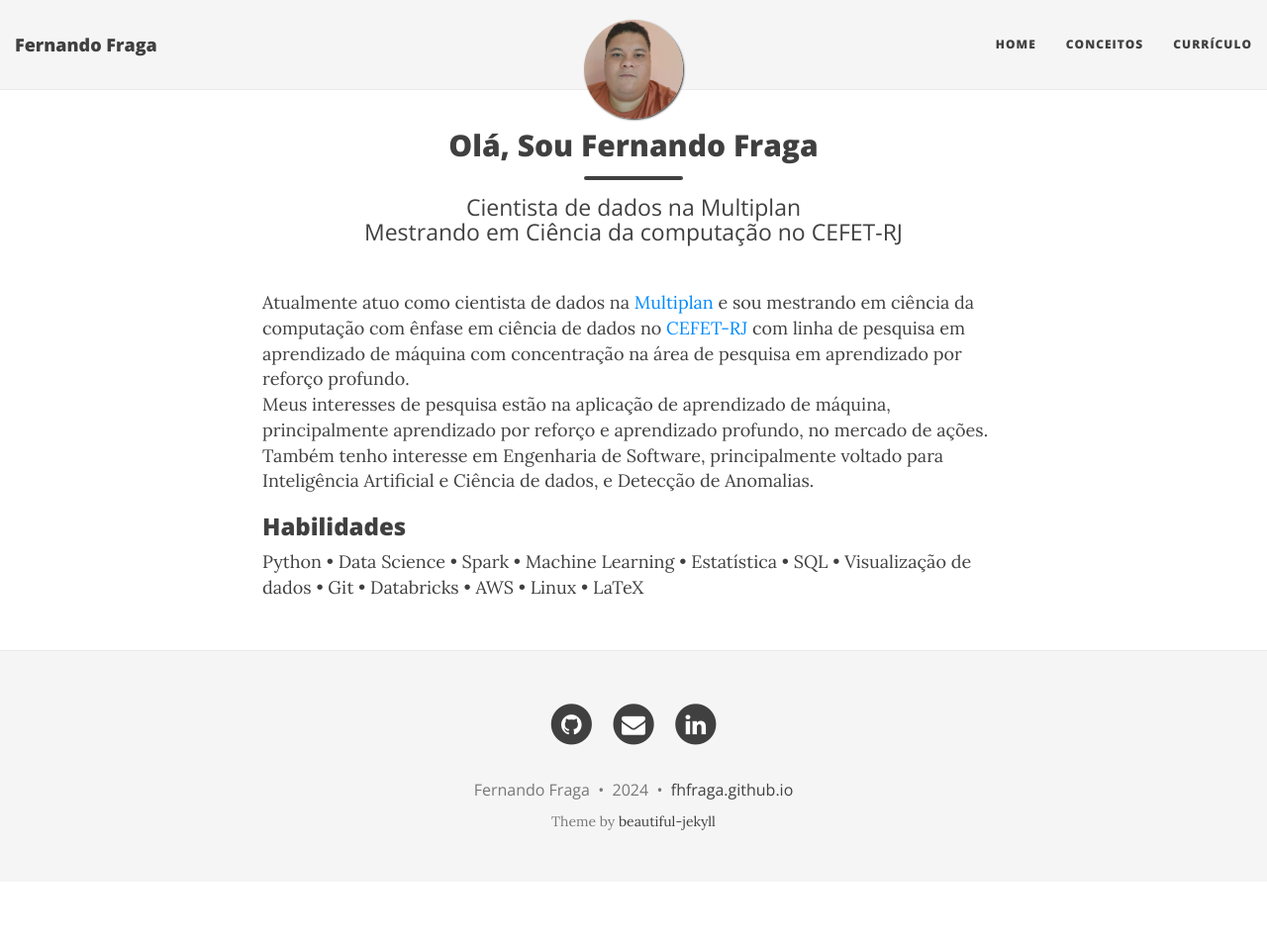
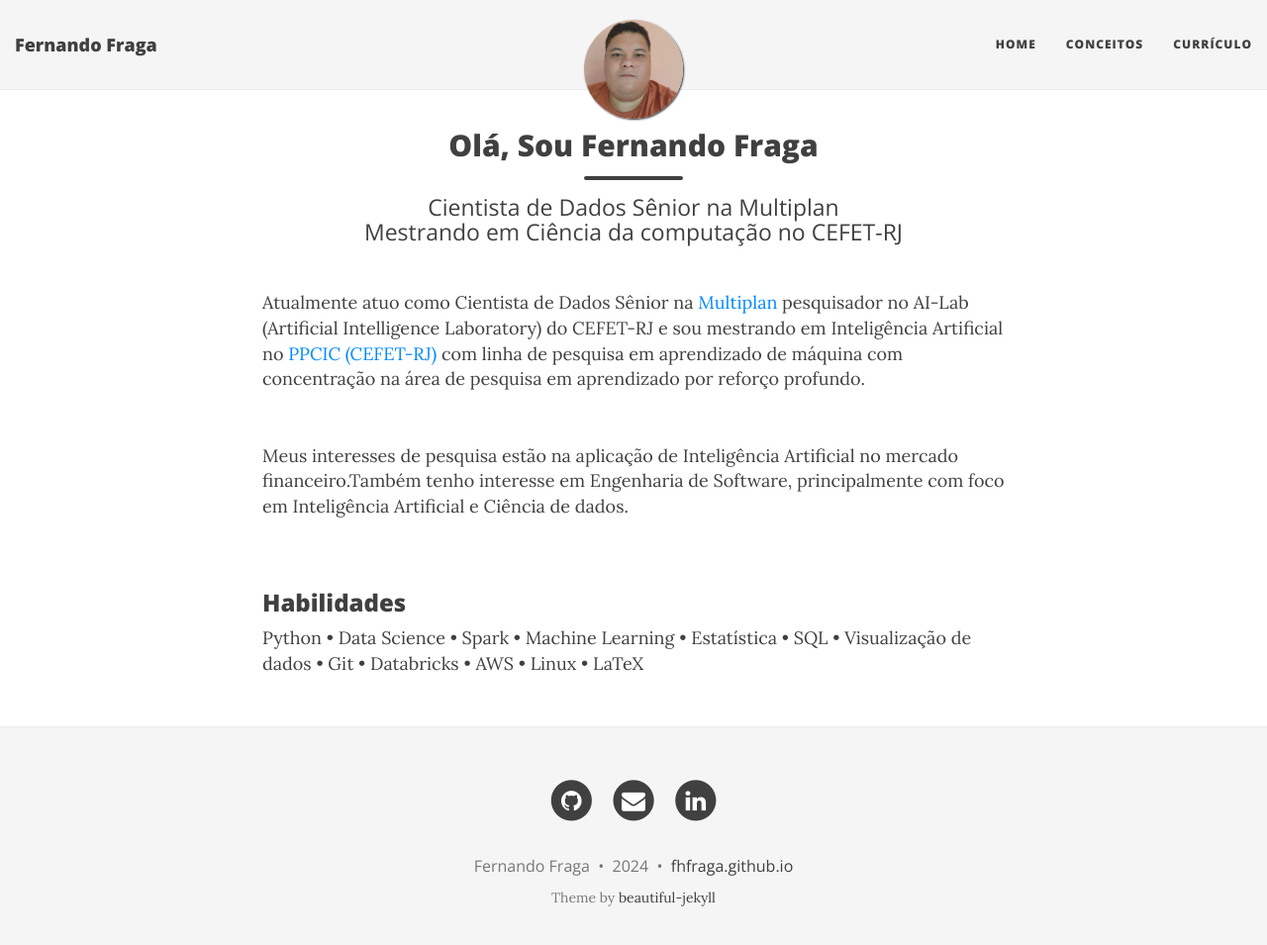
Before and after one commit to fhfraga/fhfraga.github.io, a Jekyll site: the page built from index.html, in a window 1280 px wide and 968 px high. Shown: the top 955 px of the window at 99% size. Built offline with Jekyll 4.4.1, drawn with Linux system fonts in a browser that asks for light colours; nearby versions of some CDN libraries; the list of posts is cut into pages by our own code.

Commit message:
Ajuste das informações

```diff
--- a/index.html
+++ b/index.html
@@ -1,21 +1,22 @@
 ---
 layout: page
 title: Olá, Sou Fernando Fraga
-subtitle: Cientista de dados na Multiplan <br>Mestrando em Ciência da computação no CEFET-RJ
+subtitle: Cientista de Dados Sênior na Multiplan <br>Mestrando em Ciência da computação no CEFET-RJ
 use-site-title: true
 ---
 
-<br>Atualmente atuo como cientista de dados na
+<br>Atualmente atuo como Cientista de Dados Sênior na
 <a href="https://www.multiplan.com.br/" target="_blank" rel="noopener noreferrer">Multiplan</a>
- e sou mestrando em ciência da computação com ênfase em ciência de dados no
-<a href="https://eic.cefet-rj.br/ppcic/" target="_blank" rel="noopener noreferrer">CEFET-RJ</a>
+ pesquisador no AI-Lab (Artificial Intelligence Laboratory) do CEFET-RJ e sou mestrando em Inteligência Artificial
+ no <a href="https://eic.cefet-rj.br/ppcic/" target="_blank" rel="noopener noreferrer">PPCIC (CEFET-RJ)</a>
  com linha de pesquisa em aprendizado de máquina com concentração na área de
  pesquisa em aprendizado por reforço profundo.
 
- <br> Meus interesses de pesquisa estão na aplicação de aprendizado de máquina,
- principalmente aprendizado por reforço e aprendizado profundo, no mercado de ações.
- Também tenho interesse em Engenharia de Software, principalmente voltado para
- Inteligência Artificial e Ciência de dados, e Detecção de Anomalias.
+ <br><br><br> Meus interesses de pesquisa estão na aplicação de Inteligência Artificial
+ no mercado financeiro.Também tenho interesse em Engenharia de Software, principalmente com foco em
+ Inteligência Artificial e Ciência de dados.
+
+ <br><br><br>
  <h3>
     Habilidades
  </h3>
```
